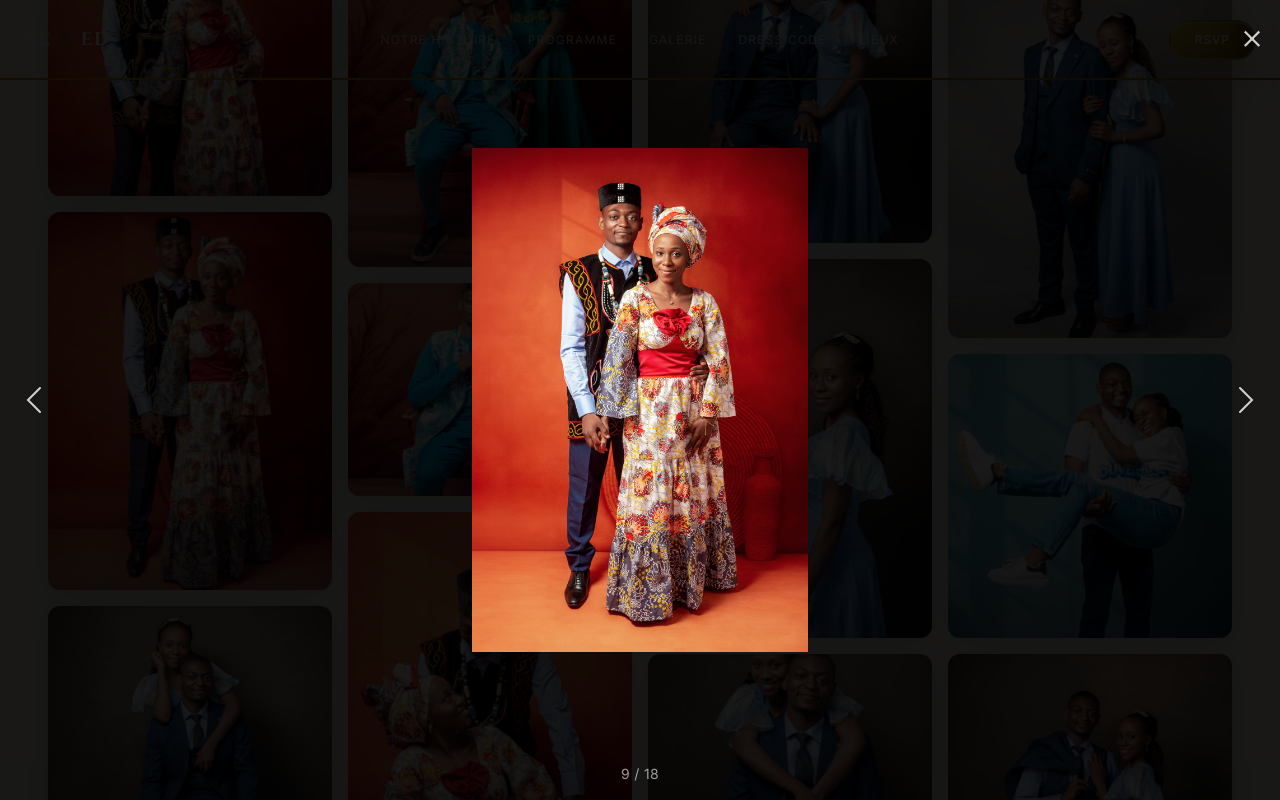
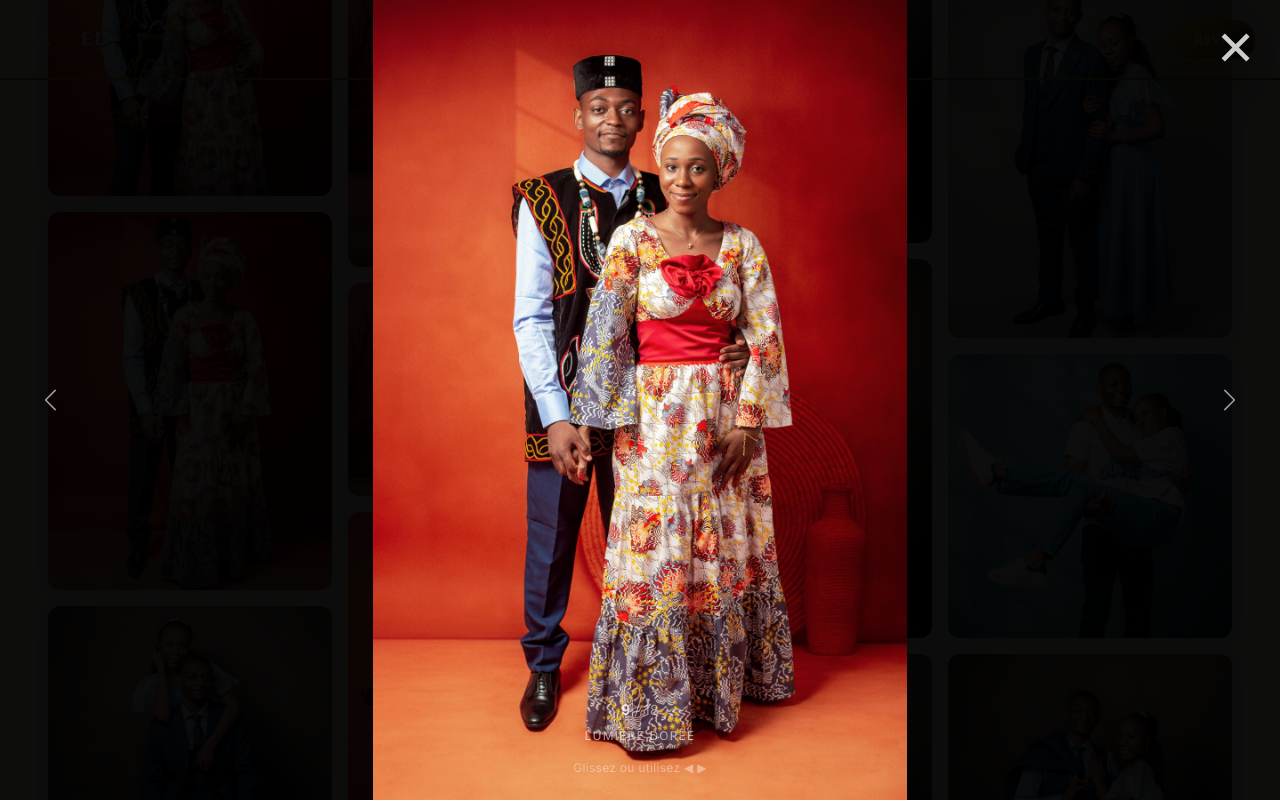
Before and after one commit to DevNet8057/le-ciel-ouvert, a Next.js app: page / in a window 1280 px wide. Both pictures are taken after a click on the button "09". Shown: the part 7329-8129 px from the top of the page. Built offline with nearby package versions, Linux system fonts and the light colour scheme.

Commit message:
Improve Lightbox: fullscreen mode with drag/swipe navigation between images

```diff
--- a/src/components/ui/Lightbox.tsx
+++ b/src/components/ui/Lightbox.tsx
@@ -1,5 +1,5 @@
 'use client'
-import { useEffect } from 'react'
+import { useEffect, useState } from 'react'
 import Image from 'next/image'
 import { motion, AnimatePresence } from 'framer-motion'
 import type { GalleryImage } from '@/types'
@@ -19,6 +19,7 @@ export default function Lightbox({
   onNext,
   onPrev,
 }: LightboxProps) {
+  const [dragStart, setDragStart] = useState(0)
   const image = images[currentIndex]
 
   useEffect(() => {
@@ -31,69 +32,103 @@ export default function Lightbox({
     return () => window.removeEventListener('keydown', handleKey)
   }, [onClose, onNext, onPrev])
 
+  const handleDragEnd = (info: any) => {
+    const distance = info.offset.x
+    if (distance < -50) {
+      onNext()
+    } else if (distance > 50) {
+      onPrev()
+    }
+  }
+
   return (
     <AnimatePresence>
       <motion.div
+        key="lightbox-backdrop"
         initial={{ opacity: 0 }}
         animate={{ opacity: 1 }}
         exit={{ opacity: 0 }}
-        className="fixed inset-0 z-50 bg-black/90 flex items-center justify-center p-4"
+        className="fixed inset-0 z-50 bg-black/95 flex items-center justify-center"
         onClick={onClose}
       >
-        {/* Image */}
+        {/* Image fullscreen */}
         <motion.div
-          key={currentIndex}
-          initial={{ opacity: 0, scale: 0.9 }}
-          animate={{ opacity: 1, scale: 1 }}
-          exit={{ opacity: 0, scale: 0.9 }}
-          transition={{ duration: 0.3 }}
-          className="relative max-w-4xl w-full max-h-[85vh] aspect-video rounded-2xl overflow-hidden"
+          key={`image-${currentIndex}`}
+          initial={{ opacity: 0, x: 100 }}
+          animate={{ opacity: 1, x: 0 }}
+          exit={{ opacity: 0, x: -100 }}
+          transition={{ duration: 0.3, ease: 'easeOut' }}
+          drag="x"
+          dragElastic={0.2}
+          dragConstraints={{ left: -50, right: 50 }}
+          onDragEnd={handleDragEnd}
+          className="relative w-full h-full flex items-center justify-center cursor-grab active:cursor-grabbing"
           onClick={(e) => e.stopPropagation()}
         >
           <Image
             src={image.src}
             alt={image.alt}
             fill
-            className="object-contain"
+            className="object-contain select-none"
             priority
+            quality={95}
           />
         </motion.div>
 
         {/* Bouton fermer */}
-        <button
+        <motion.button
           onClick={onClose}
-          className="absolute top-4 right-4 text-white/80 hover:text-white text-4xl font-light"
+          whileHover={{ scale: 1.1 }}
+          whileTap={{ scale: 0.95 }}
+          className="fixed top-6 right-6 text-white/80 hover:text-white text-5xl font-light transition-colors z-10"
           aria-label="Fermer"
         >
-          ×
-        </button>
+          ✕
+        </motion.button>
 
         {/* Navigation précédent */}
-        <button
+        <motion.button
           onClick={(e) => { e.stopPropagation(); onPrev() }}
-          className="absolute left-4 top-1/2 -translate-y-1/2 text-white/80 hover:text-[#8a6a08] transition-colors"
+          whileHover={{ scale: 1.1, color: '#D4AF37' }}
+          whileTap={{ scale: 0.95 }}
+          className="fixed left-6 top-1/2 -translate-y-1/2 text-white/60 hover:text-[#D4AF37] transition-colors z-10 p-3 rounded-full hover:bg-white/10"
           aria-label="Photo précédente"
         >
-          <svg width="40" height="40" viewBox="0 0 40 40" fill="none">
-            <path d="M24 8L12 20L24 32" stroke="currentColor" strokeWidth="2" strokeLinecap="round"/>
+          <svg width="32" height="32" viewBox="0 0 40 40" fill="none">
+            <path d="M24 8L12 20L24 32" stroke="currentColor" strokeWidth="2" strokeLinecap="round" strokeLinejoin="round"/>
           </svg>
-        </button>
+        </motion.button>
 
         {/* Navigation suivant */}
-        <button
+        <motion.button
           onClick={(e) => { e.stopPropagation(); onNext() }}
-          className="absolute right-4 top-1/2 -translate-y-1/2 text-white/80 hover:text-[#8a6a08] transition-colors"
+          whileHover={{ scale: 1.1, color: '#D4AF37' }}
+          whileTap={{ scale: 0.95 }}
+          className="fixed right-6 top-1/2 -translate-y-1/2 text-white/60 hover:text-[#D4AF37] transition-colors z-10 p-3 rounded-full hover:bg-white/10"
           aria-label="Photo suivante"
         >
-          <svg width="40" height="40" viewBox="0 0 40 40" fill="none">
-            <path d="M16 8L28 20L16 32" stroke="currentColor" strokeWidth="2" strokeLinecap="round"/>
+          <svg width="32" height="32" viewBox="0 0 40 40" fill="none">
+            <path d="M16 8L28 20L16 32" stroke="currentColor" strokeWidth="2" strokeLinecap="round" strokeLinejoin="round"/>
           </svg>
-        </button>
+        </motion.button>
 
-        {/* Compteur */}
-        <div className="absolute bottom-4 left-1/2 -translate-x-1/2 font-inter text-white/60 text-sm">
-          {currentIndex + 1} / {images.length}
-        </div>
+        {/* Compteur et infos */}
+        <motion.div
+          initial={{ opacity: 0, y: 20 }}
+          animate={{ opacity: 1, y: 0 }}
+          className="fixed bottom-6 left-1/2 -translate-x-1/2 flex flex-col items-center gap-2"
+        >
+          <div className="font-inter text-white/80 text-sm">
+            <span className="font-semibold">{currentIndex + 1}</span>
+            <span className="text-white/50"> / {images.length}</span>
+          </div>
+          <div className="text-white/60 text-xs tracking-widest uppercase">
+            {image.alt}
+          </div>
+          <div className="text-white/40 text-xs mt-2">
+            Glissez ou utilisez ◀ ▶
+          </div>
+        </motion.div>
       </motion.div>
     </AnimatePresence>
   )
```
